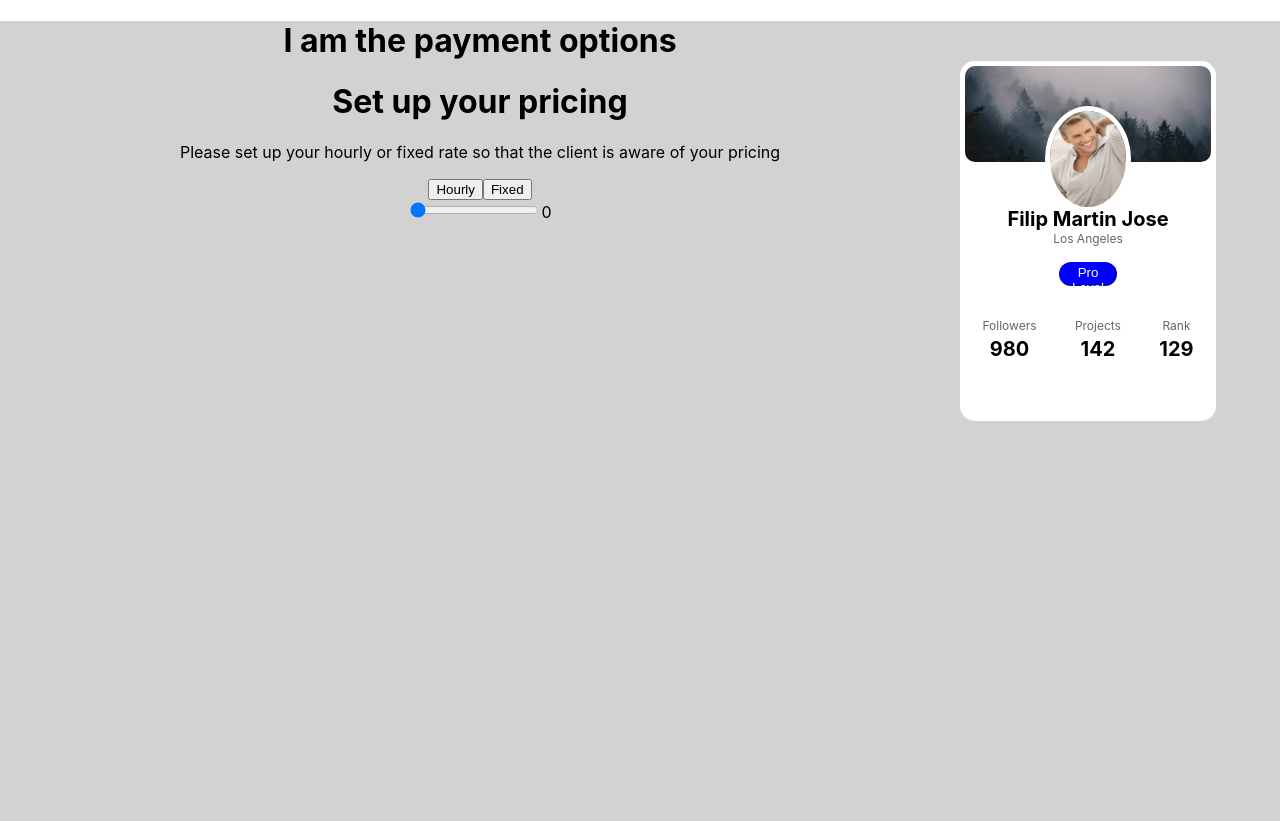
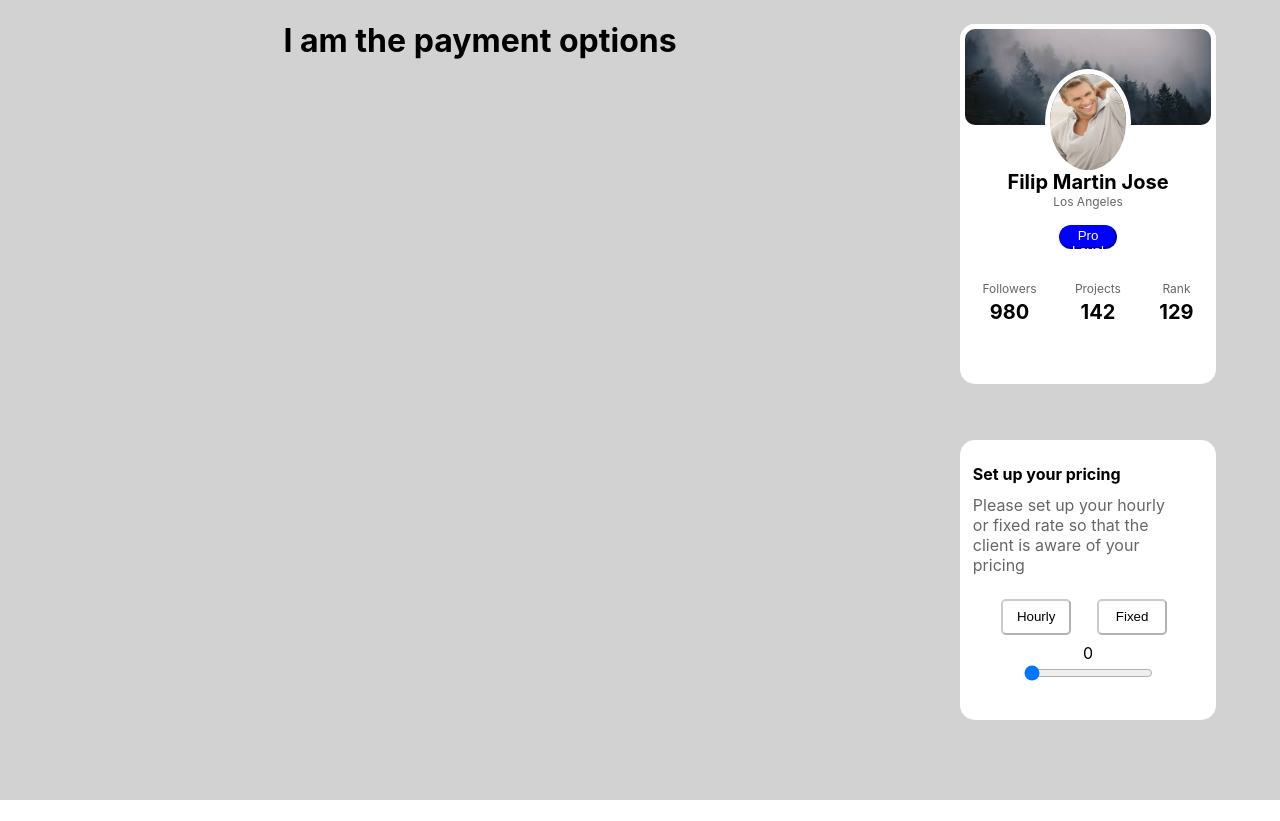
Before and after one commit to TravisExline/RF-Code-Challenge, a React (Create React App) app: page / in a window 1280 px wide. After the commit the page ends 800 px from the top, so only its background shows below. Built offline with nearby package versions, Linux system fonts and the light colour scheme.

Commit message:
payment options framed

```diff
--- a/src/components/PaymentSlider.js
+++ b/src/components/PaymentSlider.js
@@ -18,8 +18,9 @@ class PaymentSlider extends React.Component {
 
     render() {
         return(
-            <div className='slider'>
-                <label>
+            <div className='slider-holder'>
+                <div className='slider-amount'>{this.state.value}</div>
+                <label className='slider'>
                     <input
                         id="typeinp"
                         type='range'
@@ -28,7 +29,6 @@ class PaymentSlider extends React.Component {
                         value={this.state.value}
                         onChange={this.handleChange}
                         step='1' />
-                    {this.state.value}
                 </label>
             </div>
         )
--- a/src/components/PricingOptions.js
+++ b/src/components/PricingOptions.js
@@ -1,13 +1,16 @@
 import React from 'react'
 import PaymentSlider from './PaymentSlider'
+import '../style/PaymentOptions.css'
 
 class PricingOptions extends React.Component {
     render() {
         return(
             <div className='pricing-holder'>
-                <h1>Set up your pricing</h1>
-                <p>Please set up your hourly or fixed rate so that the client is aware of your pricing</p>
-                <button>Hourly</button><button>Fixed</button>
+                <h1 className='price-setup-text'>Set up your pricing</h1>
+                <p className='price-setup-description'>Please set up your hourly or fixed rate so that the client is aware of your pricing</p>
+                <div className='btn-holder'>
+                    <button className='hourly-btn'>Hourly</button><button className='fixed-btn'>Fixed</button>
+                </div>
                 <div className='slider'>
                     <PaymentSlider />
                 </div>
--- a/src/style/Landing.css
+++ b/src/style/Landing.css
@@ -1,4 +1,5 @@
 .landing-page {
+    position: absolute;
     width: 100vw;
     height: 100vh;
     background-color: rgba(166, 166, 166, 50%);
--- /dev/null
+++ b/src/style/PaymentOptions.css
@@ -0,0 +1,48 @@
+.pricing-holder {
+    position: absolute;
+    bottom: 0;
+    width: 20vw;
+    height: 35vh;
+    border-radius: 15px;
+    background-color: white;
+    margin-top: 45vh;
+    margin-left: 75vw;
+    margin-bottom: 10vh;
+}
+
+.hourly-btn, .fixed-btn {
+    background-color: white;
+    border-radius: 5px;
+    border-color: rgba(0, 0, 0, 30%);
+    height: 4.5vh;
+    width: 5.5vw;
+    margin-bottom: 1vh;
+}
+
+/* hourly/fixed buttons keep moving outn of line without this. */
+.btn-holder {
+    padding-left: 2.2vw;
+    max-width: 15vw;
+}
+
+.hourly-btn {
+    margin-right: 2vw;
+}
+
+.price-setup-text, .price-setup-description {
+    float: left;
+    margin-left: 1vw;
+}
+
+.price-setup-text {
+    margin-top: 3vh;
+    font-size: 2vh;
+}
+
+.price-setup-description {
+    margin-top: 0;
+    margin-bottom: 3vh;
+    opacity: 60%;
+    text-align: left;
+    width: 16vw;
+}
--- a/src/style/Profile.css
+++ b/src/style/Profile.css
@@ -46,7 +46,7 @@
     background-color: white;
     margin-right: 5vw;
     float: right;
-    margin-top: 5vh;
+    margin-top: 3vh;
 }
 
 .profile-name {
```
